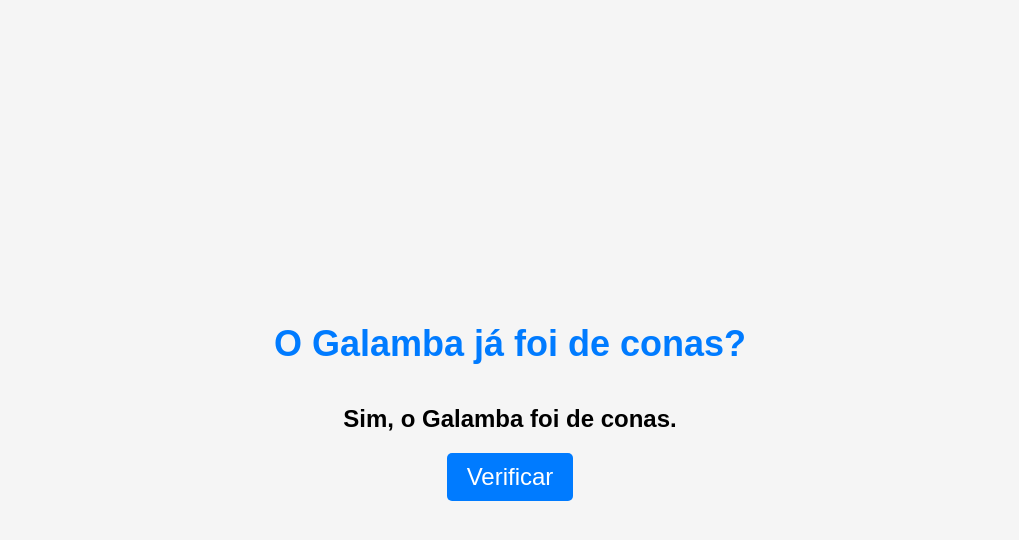
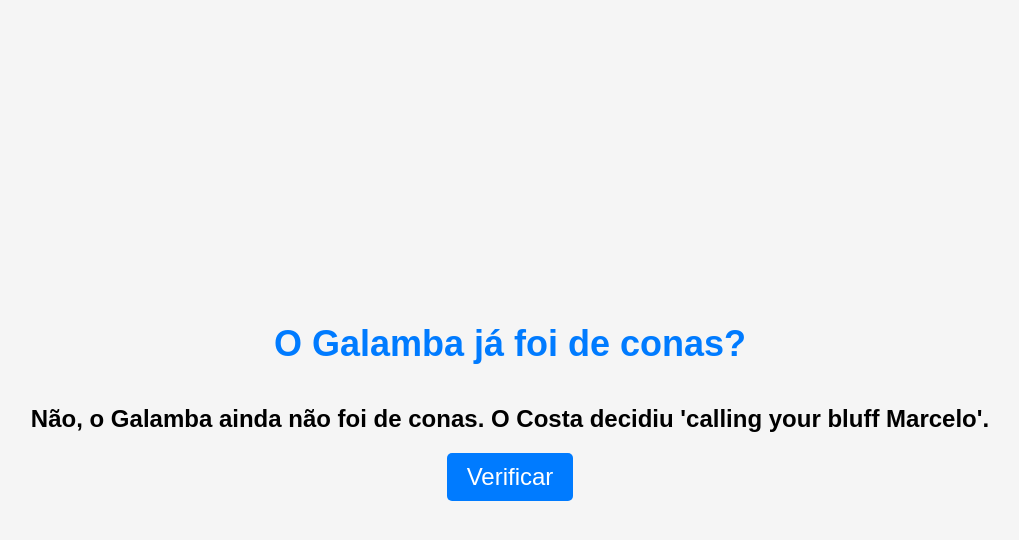
Before and after one commit to hugo-alves/galamba, a plain HTML site: page index.html in a window 1280 px wide. Both pictures are taken after a click on the button "Verificar". Shown: the whole page, without its empty margins (130-1149 px from the left). Drawn offline with Linux system fonts and the light colour scheme.

Commit message:
Update index.html

```diff
--- a/index.html
+++ b/index.html
@@ -45,14 +45,14 @@
     <button onclick="verificarDemissao()">Verificar</button>
 
     <script>
-        const DEMITIU = true; // Atualize esta variável para 'true' quando o Galamba se demitir
+        const DEMITIU = false; // Atualize esta variável para 'true' quando o Galamba se demitir
 
         function verificarDemissao() {
             const resultado = document.getElementById("resultado");
             if (DEMITIU) {
                 resultado.innerHTML = "Sim, o Galamba foi de conas.";
             } else {
-                resultado.innerHTML = "Não, o Galamba ainda não foi de conas. Mas está quase, quase.";
+                resultado.innerHTML = "Não, o Galamba ainda não foi de conas. O Costa decidiu 'calling your bluff Marcelo'.";
             }
         }
     </script>
```
